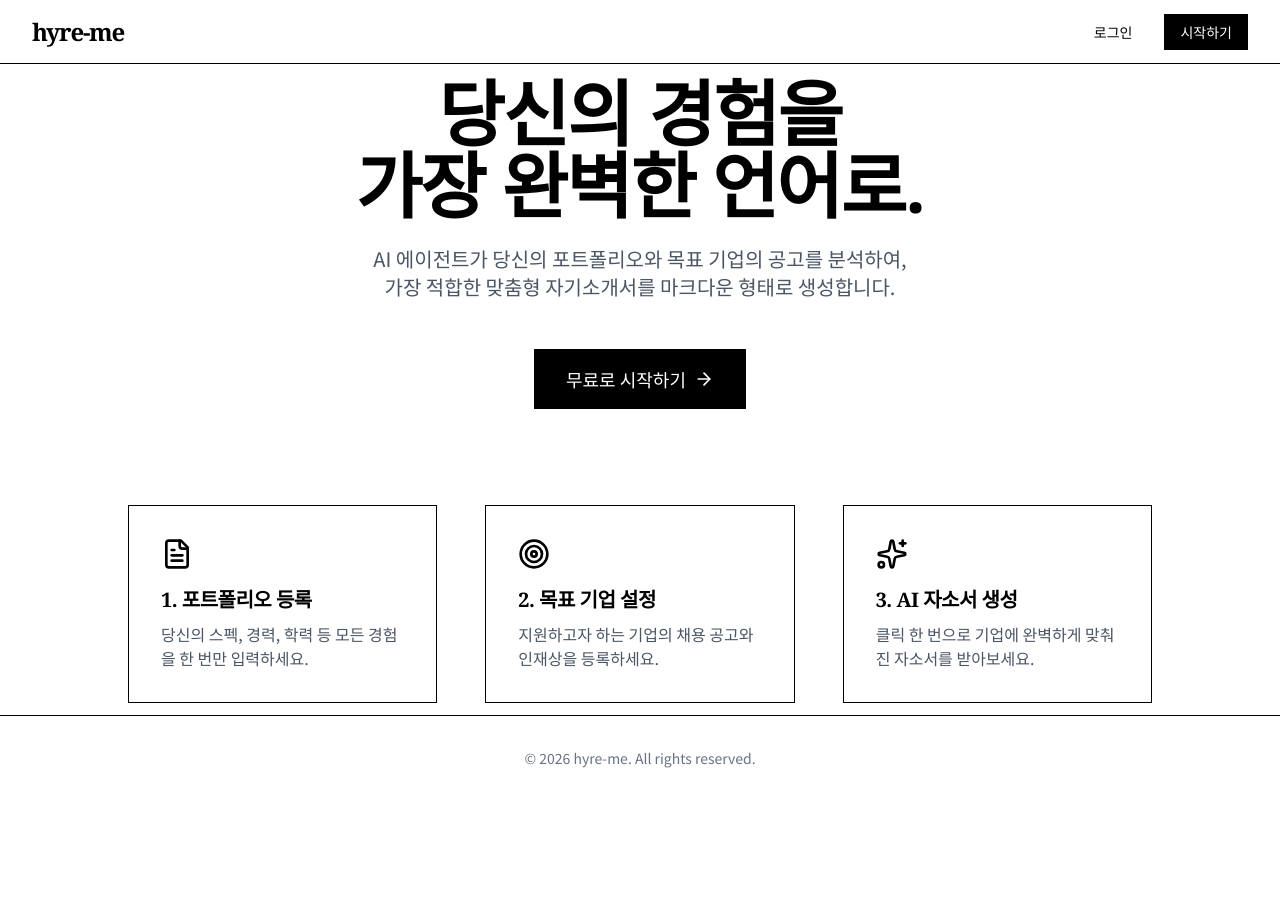
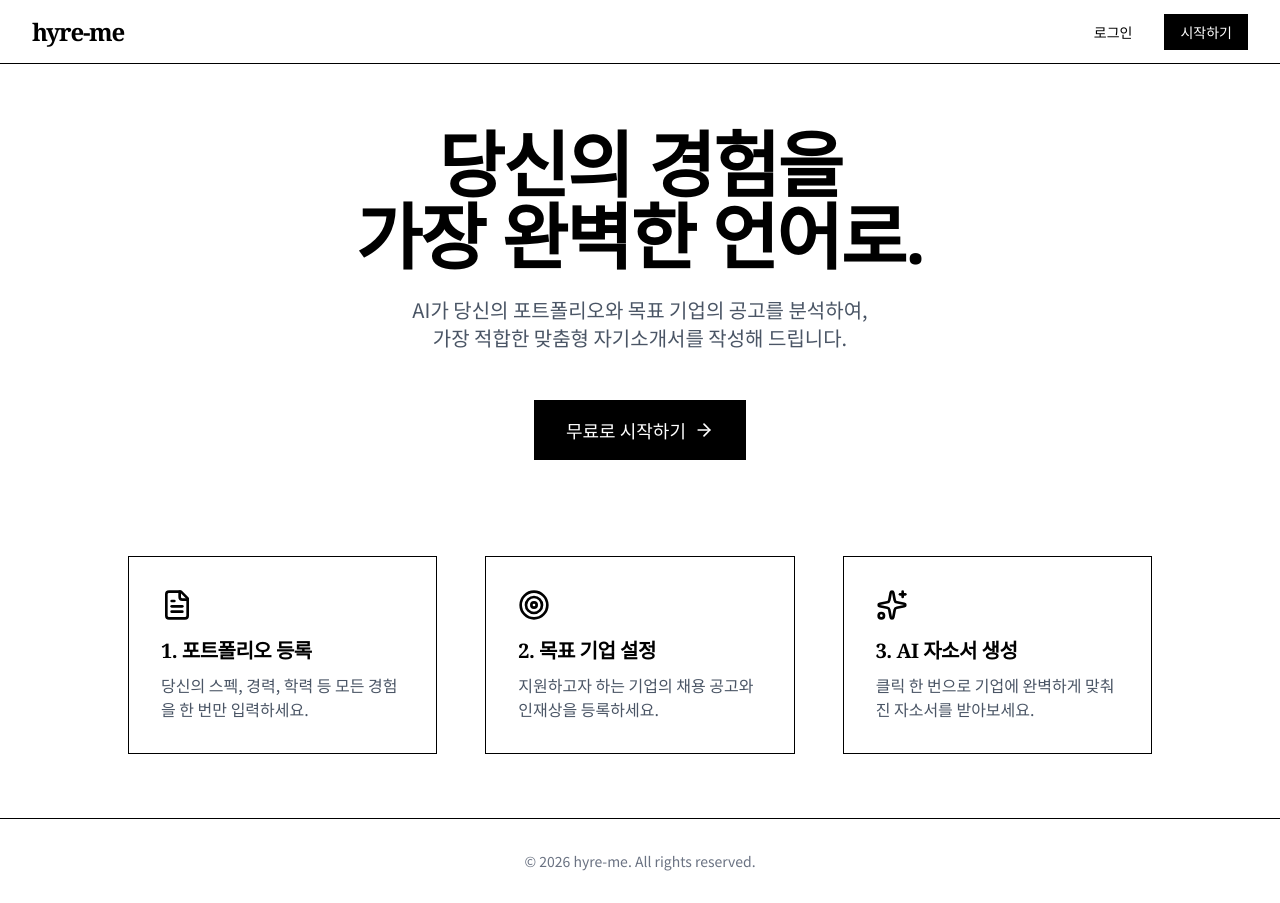
Before and after one commit to ERICA-We-Meet-Hyre-Me/hyre-me-front, a React (Vite) app: page / in a window 1280 px wide. Before the commit the page ends 800 px from the top, so only its background shows below. Built offline with nearby package versions, Linux system fonts and the light colour scheme; no server answers.

Commit message:
fix: update text in Landing component for clarity and consistency

```diff
--- a/src/pages/Landing.tsx
+++ b/src/pages/Landing.tsx
@@ -12,13 +12,13 @@ export default function Landing() {
         </div>
       </header>
 
-      <main className="flex-1 flex flex-col items-center justify-center px-4 text-center">
+      <main className="flex-1 flex flex-col items-center justify-center px-4 py-16 text-center">
         <h1 className="font-serif text-5xl md:text-7xl font-bold mb-6 tracking-tight">
           당신의 경험을<br />가장 완벽한 언어로.
         </h1>
         <p className="text-lg md:text-xl text-gray-600 mb-12 max-w-2xl">
-          AI 에이전트가 당신의 포트폴리오와 목표 기업의 공고를 분석하여,<br />
-          가장 적합한 맞춤형 자기소개서를 마크다운 형태로 생성합니다.
+          AI가 당신의 포트폴리오와 목표 기업의 공고를 분석하여,<br />
+          가장 적합한 맞춤형 자기소개서를 작성해 드립니다.
         </p>
 
         <Link to="/signup" className="inline-flex items-center gap-2 px-8 py-4 bg-black text-white text-lg font-medium hover:bg-gray-800 transition-colors">
```
